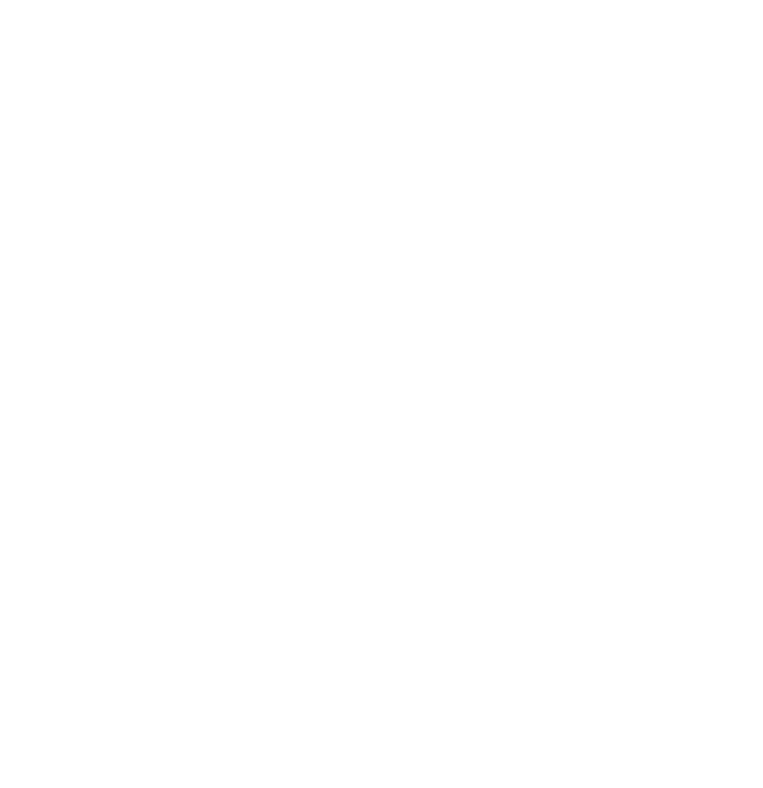
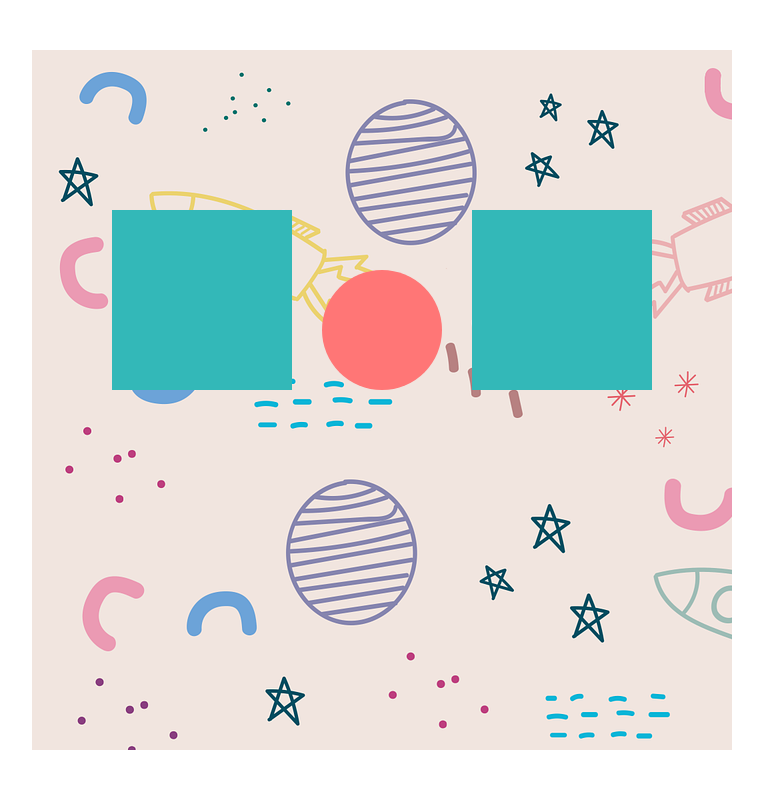
Before and after one commit to AndreiScafi/Ball-Animation, a plain HTML site: page index.html in a window 1280 px wide. Shown: the whole page, without its empty margins (258-1021 px from the left). Drawn offline with Linux system fonts and the light colour scheme.

Commit message:
Adding style with CSS.

```diff
--- a/style.css
+++ b/style.css
@@ -7,3 +7,44 @@
 html {
     font-size: 62.5%;
 }
+
+body {
+    width: 100%;
+    height: 100vh;
+    display: grid;
+    place-items: center;
+}
+
+.wrapper {
+    width: 70rem;
+    aspect-ratio: 1;
+    background-image: url(./images/bg.png);
+    position: relative;
+}
+
+.block {
+    width: 18rem;
+    aspect-ratio: 1;
+    background-color: rgb(51, 184, 184);
+    position: absolute;
+}
+
+.block-1 {
+    top: 16rem;
+    right: 44rem;
+}
+
+.block-2 {
+    top: 16rem;
+    right: 8rem;
+}
+
+.ball {
+    width: 12rem;
+    aspect-ratio: 1;
+    background-color: rgb(255, 118, 118);
+    border-radius: 50%;
+    position: absolute;
+    left: 29rem;
+    top: 22rem;
+}
```
